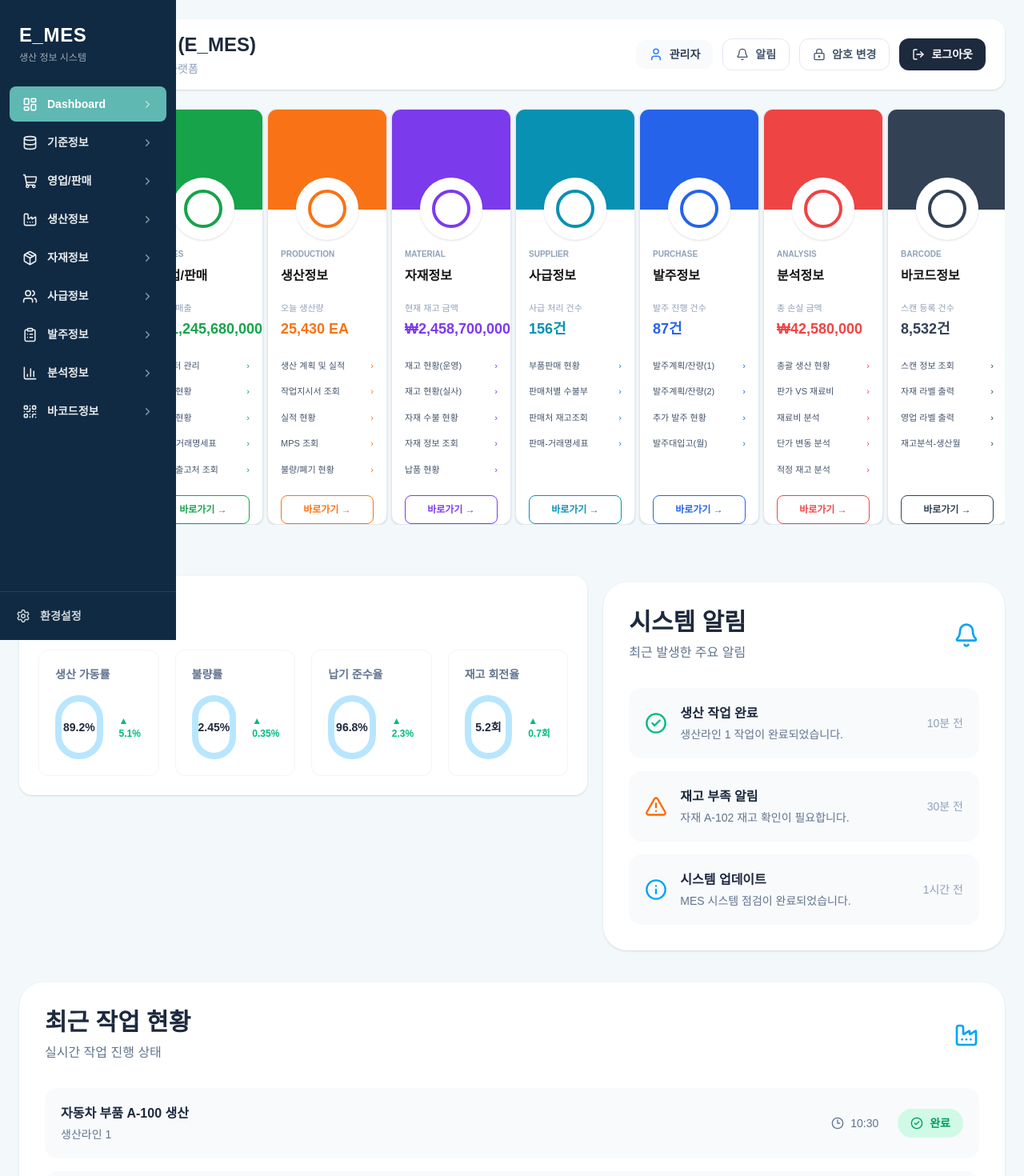
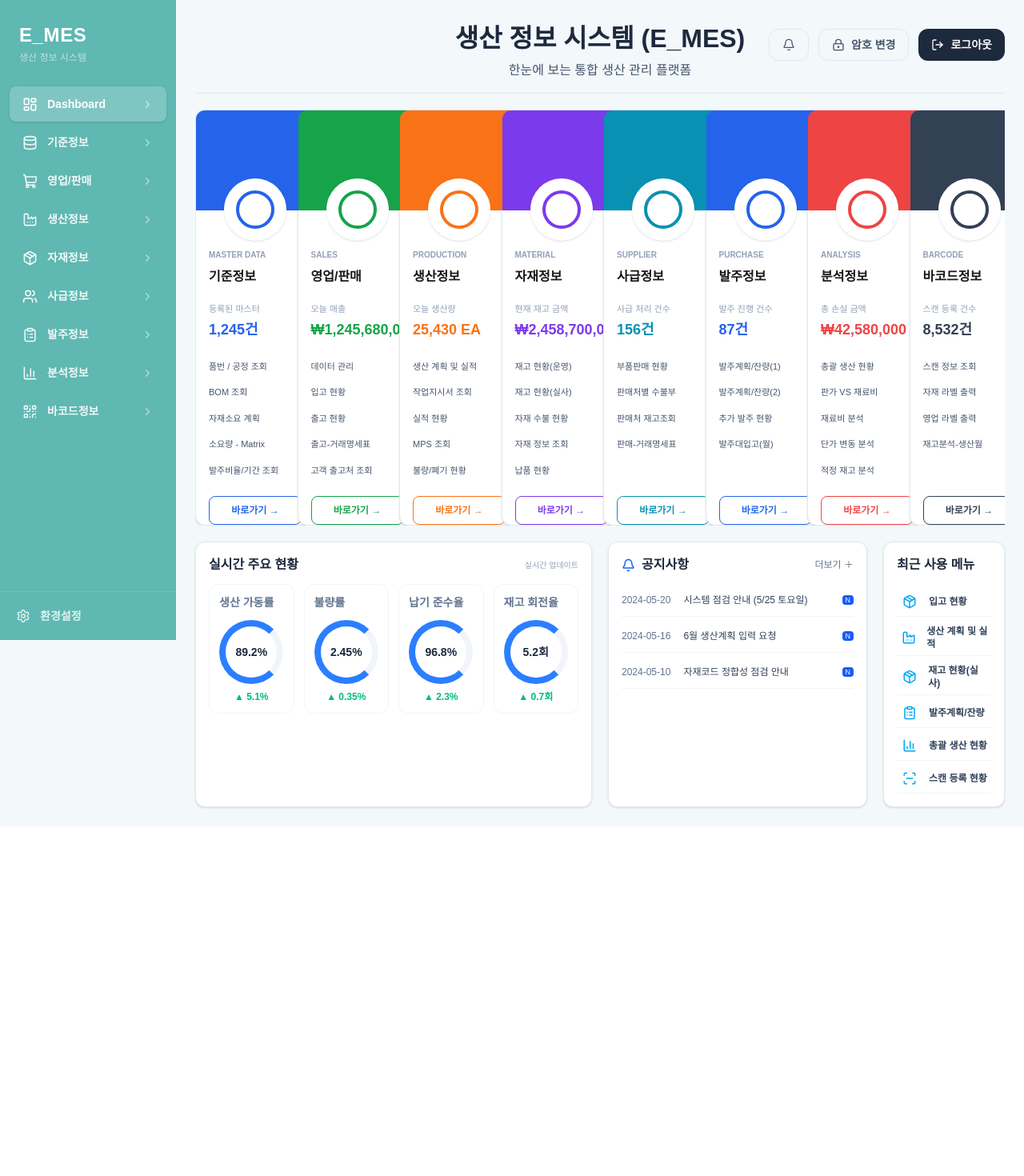
Before and after one commit to joseojins2/theheesoft-mes, a Next.js app: page /dashboard in a window 1280 px wide. Shown: the top 1470 px of the page at 80% size. After the commit the page ends 1033 px from the top, so only its background shows below. Built offline with nearby package versions, Linux system fonts and the light colour scheme.

Commit message:
update dashboard layout

```diff
--- a/src/app/dashboard/page.tsx
+++ b/src/app/dashboard/page.tsx
@@ -3,7 +3,7 @@ import Header from "@/components/dashboard/Header";
 import ModuleGrid from "@/components/dashboard/ModuleGrid";
 import KPISection from "@/components/dashboard/KPISection";
 import NotificationPanel from "@/components/dashboard/NotificationPanel";
-import RecentWork from "@/components/dashboard/RecentWork";
+import QuickMenu from "@/components/dashboard/QuickMenu";
 
 export default function DashboardPage() {
   return (
@@ -11,30 +11,24 @@ export default function DashboardPage() {
 
       <Sidebar />
 
-      <main className="flex-1 p-6 overflow-hidden">
+      <main className="ml-[220px] min-w-0 flex-1 overflow-hidden p-6">
 
         <Header />
 
-        <section className="mt-6 w-full overflow-x-hidden">
+        <section className="mt-5 w-full overflow-x-hidden">
           <ModuleGrid />
         </section>
 
-
-        <section className="mt-8 grid grid-cols-12 gap-5">
-
-          <div className="col-span-7">
+        <section className="mt-5 grid grid-cols-12 items-stretch gap-5">
+          <div className="col-span-6">
             <KPISection />
           </div>
-
-          <div className="col-span-5">
+          <div className="col-span-4">
             <NotificationPanel />
           </div>
-
-        </section>
-
-
-        <section className="mt-5">
-          <RecentWork />
+          <div className="col-span-2">
+            <QuickMenu />
+          </div>
         </section>
 
       </main>
--- a/src/app/layout.tsx
+++ b/src/app/layout.tsx
@@ -1,16 +1,5 @@
 import type { Metadata } from "next";
-import { Geist, Geist_Mono } from "next/font/google";
 import "./globals.css";
-
-const geistSans = Geist({
-  variable: "--font-geist-sans",
-  subsets: ["latin"],
-});
-
-const geistMono = Geist_Mono({
-  variable: "--font-geist-mono",
-  subsets: ["latin"],
-});
 
 export const metadata: Metadata = {
   title: "Create Next App",
@@ -20,8 +9,8 @@ export const metadata: Metadata = {
 export default function RootLayout({ children }: LayoutProps<"/">) {
   return (
     <html
-      lang="en"
-      className={`${geistSans.variable} ${geistMono.variable} h-full antialiased`}
+      lang="ko"
+      className="h-full antialiased"
     >
       <body className="min-h-full flex flex-col">{children}</body>
     </html>
--- a/src/components/dashboard/Header.tsx
+++ b/src/components/dashboard/Header.tsx
@@ -4,7 +4,6 @@ import {
   Bell,
   LockKeyhole,
   LogOut,
-  User,
 } from "lucide-react";
 
 import { useRouter } from "next/navigation";
@@ -28,24 +27,22 @@ export default function Header() {
 
     <header
       className="
-        mb-6
+        relative
         flex
         items-center
-        justify-between
-        rounded-2xl
-        bg-white
-        px-6
-        py-4
-        shadow-sm
+        justify-center
+        border-b border-slate-200
+        px-2
+        pb-4
       "
     >
 
 
-      <div>
+      <div className="text-center">
 
         <h1
           className="
-            text-2xl
+            text-[32px]
             font-black
             text-slate-800
           "
@@ -57,8 +54,8 @@ export default function Header() {
         <p
           className="
             mt-1
-            text-sm
-            text-slate-400
+            text-base
+            text-slate-600
           "
         >
           한눈에 보는 통합 생산 관리 플랫폼
@@ -71,46 +68,11 @@ export default function Header() {
 
       <div
         className="
-          flex
+          absolute right-0 top-3 flex
           items-center
           gap-3
         "
       >
-
-
-        {/* 사용자 */}
-
-        <div
-          className="
-            flex
-            items-center
-            gap-2
-            rounded-xl
-            bg-slate-50
-            px-4
-            py-2
-          "
-        >
-
-          <User
-            size={18}
-            className="text-blue-500"
-          />
-
-
-          <span
-            className="
-              text-sm
-              font-bold
-              text-slate-700
-            "
-          >
-            관리자
-          </span>
-
-
-        </div>
-
 
 
         <button
@@ -130,8 +92,6 @@ export default function Header() {
         >
 
           <Bell size={16}/>
-
-          알림
 
         </button>
 
--- a/src/components/dashboard/KPISection.tsx
+++ b/src/components/dashboard/KPISection.tsx
@@ -29,16 +29,16 @@ export default function KPISection() {
   return (
     <section
       className="
-        mt-8
-        rounded-2xl
+        h-full
+        rounded-xl border border-slate-200
         bg-white
-        p-6
+        p-4
         shadow-sm
       "
     >
 
       <div className="
-        mb-5
+        mb-3
         flex
         items-center
         justify-between
@@ -47,24 +47,15 @@ export default function KPISection() {
         <div>
 
           <h2 className="
-            text-xl
+            text-base
             font-black
             text-slate-800
           ">
             실시간 주요 현황
           </h2>
 
-          <p className="
-            mt-1
-            text-xs
-            text-slate-400
-          ">
-            실시간 업데이트
-          </p>
-
         </div>
-
-
+        <span className="text-[10px] text-slate-400">실시간 업데이트</span>
       </div>
 
 
@@ -72,11 +63,11 @@ export default function KPISection() {
       <div className="
         grid
         grid-cols-4
-        gap-5
+        gap-3
       ">
 
 
-        {kpis.map((item,index)=>(
+        {kpis.map((item)=>(
 
           <div
             key={item.title}
@@ -85,7 +76,7 @@ export default function KPISection() {
               border
               border-slate-100
               bg-white
-              p-5
+              p-3
             "
           >
 
@@ -101,10 +92,7 @@ export default function KPISection() {
 
 
             <div className="
-              mt-4
-              flex
-              items-center
-              gap-5
+              mt-3 flex flex-col items-center gap-2
             ">
 
 
@@ -113,13 +101,12 @@ export default function KPISection() {
               <div
                 className="
                   flex
-                  h-20
-                  w-20
+                  h-20 w-20
                   items-center
                   justify-center
                   rounded-full
                   border-[8px]
-                  border-sky-200
+                  border-blue-500 border-r-slate-100
                 "
               >
 
--- a/src/components/dashboard/NotificationPanel.tsx
+++ b/src/components/dashboard/NotificationPanel.tsx
@@ -1,107 +1,55 @@
 "use client";
 
-import {
-  Bell,
-  AlertTriangle,
-  CheckCircle2,
-  Info,
-} from "lucide-react";
+import { Bell } from "lucide-react";
 
 const notifications = [
   {
     title: "생산 작업 완료",
-    desc: "생산라인 1 작업이 완료되었습니다.",
-    type: "success",
-    time: "10분 전",
+    desc: "2024-05-20",
+    time: "시스템 점검 안내 (5/25 토요일)",
   },
   {
     title: "재고 부족 알림",
-    desc: "자재 A-102 재고 확인이 필요합니다.",
-    type: "warning",
-    time: "30분 전",
+    desc: "2024-05-16",
+    time: "6월 생산계획 입력 요청",
   },
   {
     title: "시스템 업데이트",
-    desc: "MES 시스템 점검이 완료되었습니다.",
-    type: "info",
-    time: "1시간 전",
+    desc: "2024-05-10",
+    time: "자재코드 정합성 점검 안내",
   },
 ];
 
 export default function NotificationPanel() {
   return (
-    <section className="mt-10 rounded-[30px] bg-white p-8 shadow-sm">
+    <section className="h-full rounded-xl border border-slate-200 bg-white p-4 shadow-sm">
 
-      <div className="mb-8 flex items-center justify-between">
+      <div className="mb-3 flex items-center justify-between">
 
         <div>
-          <h2 className="text-3xl font-black text-slate-800">
-            시스템 알림
+          <h2 className="flex items-center gap-2 text-base font-black text-slate-800">
+            <Bell size={17} className="text-blue-600" /> 공지사항
           </h2>
 
-          <p className="mt-2 text-slate-500">
-            최근 발생한 주요 알림
-          </p>
         </div>
 
-        <Bell
-          size={32}
-          className="text-sky-500"
-        />
+        <button className="text-xs text-slate-500">더보기 ＋</button>
 
       </div>
 
 
-      <div className="space-y-4">
+      <div className="space-y-1">
 
         {notifications.map((item) => (
 
           <div
             key={item.title}
-            className="flex items-center justify-between rounded-2xl bg-slate-50 p-5"
+            className="flex items-center gap-4 border-b border-slate-100 py-3 text-xs"
           >
 
-            <div className="flex items-center gap-4">
-
-              {item.type === "success" && (
-                <CheckCircle2
-                  size={28}
-                  className="text-emerald-500"
-                />
-              )}
-
-              {item.type === "warning" && (
-                <AlertTriangle
-                  size={28}
-                  className="text-orange-500"
-                />
-              )}
-
-              {item.type === "info" && (
-                <Info
-                  size={28}
-                  className="text-sky-500"
-                />
-              )}
-
-              <div>
-
-                <h3 className="font-bold text-slate-800">
-                  {item.title}
-                </h3>
-
-                <p className="mt-1 text-sm text-slate-500">
-                  {item.desc}
-                </p>
-
-              </div>
-
-            </div>
-
-
-            <span className="text-sm text-slate-400">
-              {item.time}
-            </span>
+            <span className="shrink-0 text-slate-500">{item.desc}</span>
+            <span className="truncate font-medium text-slate-700">{item.time}</span>
+            <span className="ml-auto rounded bg-blue-600 px-1 text-[9px] text-white">N</span>
 
           </div>
 
--- a/src/components/dashboard/QuickMenu.tsx
+++ b/src/components/dashboard/QuickMenu.tsx
@@ -43,10 +43,10 @@ export default function QuickMenu() {
 
     <section
       className="
-        mt-6
-        rounded-2xl
+        h-full
+        rounded-xl border border-slate-200
         bg-white
-        p-5
+        p-4
         shadow-sm
       "
     >
@@ -56,24 +56,13 @@ export default function QuickMenu() {
 
         <h2
           className="
-            text-xl
+            text-base
             font-black
             text-slate-800
           "
         >
           최근 사용 메뉴
         </h2>
-
-
-        <p
-          className="
-            mt-1
-            text-xs
-            text-slate-400
-          "
-        >
-          자주 사용하는 업무 바로가기
-        </p>
 
 
       </div>
@@ -83,9 +72,7 @@ export default function QuickMenu() {
 
       <div
         className="
-          grid
-          grid-cols-6
-          gap-3
+          space-y-1
         "
       >
 
@@ -103,10 +90,8 @@ export default function QuickMenu() {
                 flex
                 items-center
                 gap-3
-                rounded-xl
-                bg-slate-50
-                px-4
-                py-3
+                w-full border-b border-slate-100
+                px-1 py-1.5
                 text-left
                 transition
                 hover:bg-slate-100
@@ -116,11 +101,10 @@ export default function QuickMenu() {
               <div
                 className="
                   flex
-                  h-9
-                  w-9
+                  h-6 w-6
                   items-center
                   justify-center
-                  rounded-lg
+                  rounded
                   bg-white
                 "
               >
--- a/src/components/dashboard/Sidebar.tsx
+++ b/src/components/dashboard/Sidebar.tsx
@@ -93,7 +93,7 @@ flex
 h-screen
 w-[220px]
 flex-col
-bg-[#102A43]
+bg-[#5FB8B2]
 text-white
 "
 
@@ -182,7 +182,7 @@ transition
 
 ${index===0
 ?
-"bg-[#5FB8B2] text-white"
+"bg-white/20 text-white shadow-sm"
 :
 "text-white/90 hover:bg-white/10"
 }
```
